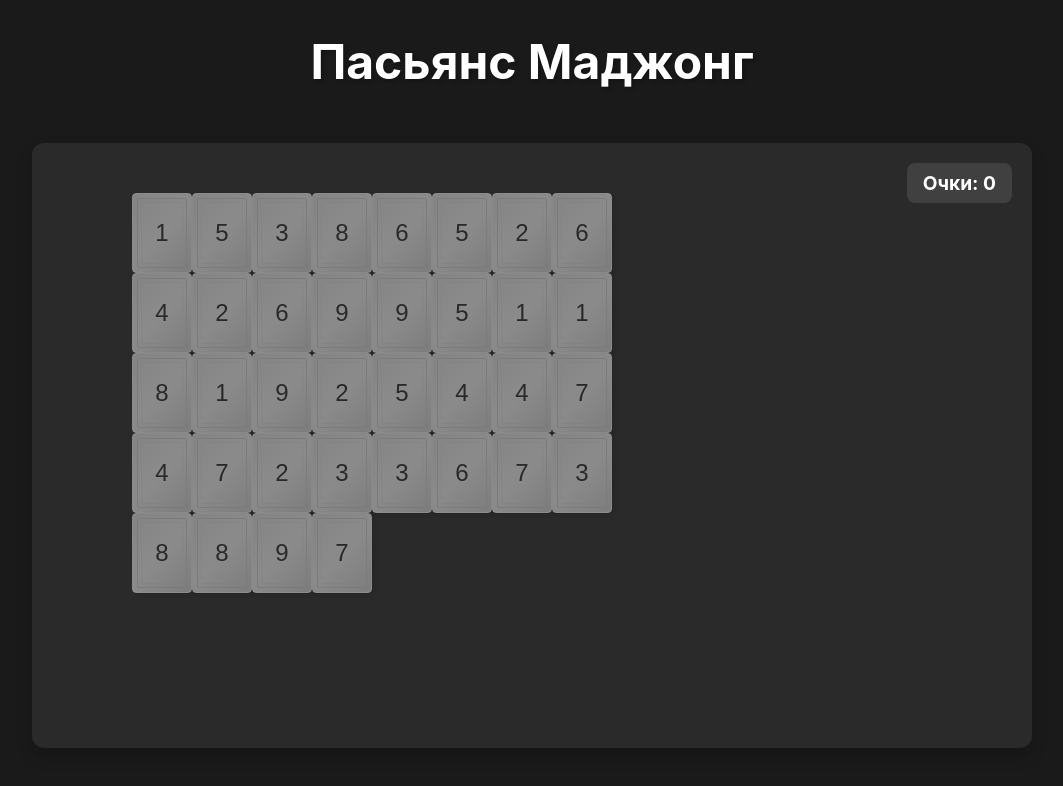
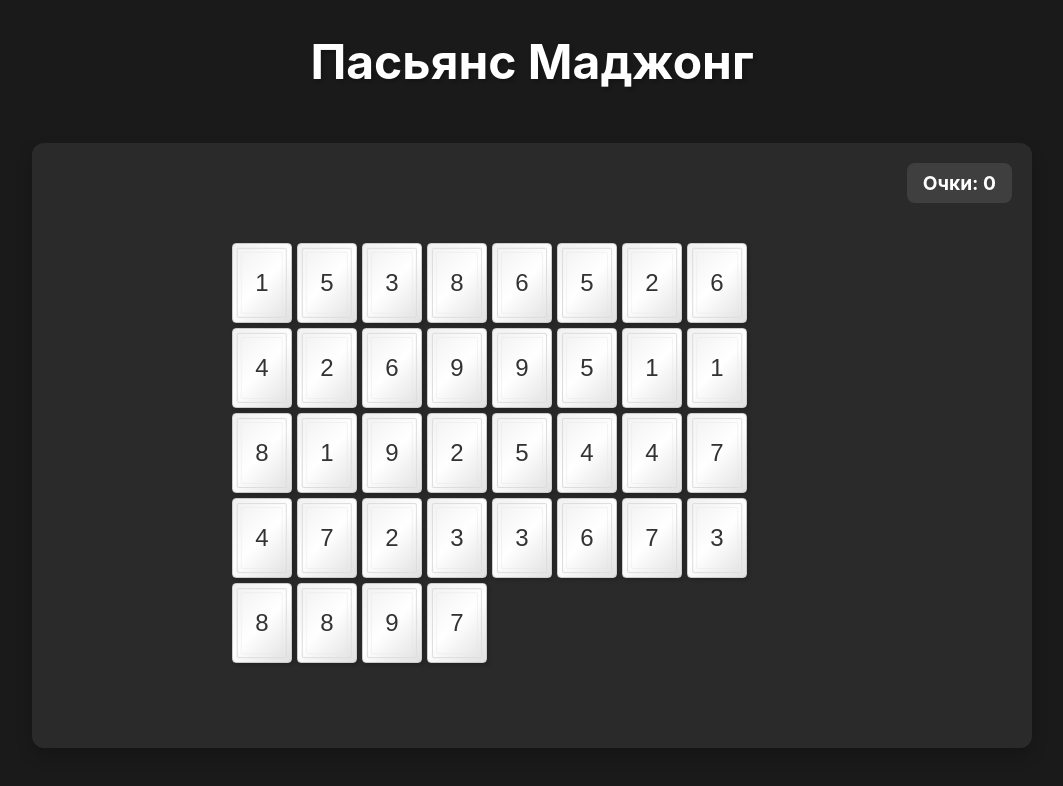
Before and after one commit to vvf11/monad-mahjong, a React (Create React App) app: page / in a window 1280 px wide. Both pictures are taken after a click on the button "Начать игру". Shown: the top 786 px of the page, without its empty margins (108-1171 px from the left). Built offline with nearby package versions, Linux system fonts and the light colour scheme.

Commit message:
Fix 3D effects and tile positioning

```diff
--- a/src/App.js
+++ b/src/App.js
@@ -28,9 +28,17 @@ const GameBoard = styled.div`
   justify-content: center;
   align-items: center;
   position: relative;
-  overflow: hidden;
+  overflow: visible;
   perspective: 1000px;
   margin: 20px;
+  transform-style: preserve-3d;
+`;
+
+const TilesContainer = styled.div`
+  position: relative;
+  width: 100%;
+  height: 100%;
+  transform-style: preserve-3d;
 `;
 
 const StartButton = styled.button`
@@ -113,8 +121,8 @@ function App() {
           layout.push({
             id: index,
             value: numbers[index],
-            x: 100 + x * 60,
-            y: 50 + y * 80,
+            x: 200 + x * 65,
+            y: 100 + y * 85,
             z: 0
           });
           index++;
@@ -124,15 +132,15 @@ function App() {
 
     // Добавляем второй слой (6x6)
     const secondLayerSize = 6;
-    const secondLayerOffset = 1; // Смещение от края на 1 плитку
+    const secondLayerOffset = 1;
     for (let y = 0; y < secondLayerSize; y++) {
       for (let x = 0; x < secondLayerSize; x++) {
         if (index < numbers.length) {
           layout.push({
             id: index,
             value: numbers[index],
-            x: 100 + (secondLayerOffset + x) * 60 + 15,
-            y: 50 + (secondLayerOffset + y) * 80 + 15,
+            x: 200 + (secondLayerOffset + x) * 65 + 20,
+            y: 100 + (secondLayerOffset + y) * 85 + 20,
             z: 1
           });
           index++;
@@ -142,15 +150,15 @@ function App() {
 
     // Добавляем третий слой (4x4)
     const thirdLayerSize = 4;
-    const thirdLayerOffset = 2; // Смещение от края на 2 плитки
+    const thirdLayerOffset = 2;
     for (let y = 0; y < thirdLayerSize; y++) {
       for (let x = 0; x < thirdLayerSize; x++) {
         if (index < numbers.length) {
           layout.push({
             id: index,
             value: numbers[index],
-            x: 100 + (thirdLayerOffset + x) * 60 + 30,
-            y: 50 + (thirdLayerOffset + y) * 80 + 30,
+            x: 200 + (thirdLayerOffset + x) * 65 + 40,
+            y: 100 + (thirdLayerOffset + y) * 85 + 40,
             z: 2
           });
           index++;
@@ -160,15 +168,15 @@ function App() {
 
     // Добавляем верхний слой (2x2)
     const topLayerSize = 2;
-    const topLayerOffset = 3; // Смещение от края на 3 плитки
+    const topLayerOffset = 3;
     for (let y = 0; y < topLayerSize; y++) {
       for (let x = 0; x < topLayerSize; x++) {
         if (index < numbers.length) {
           layout.push({
             id: index,
             value: numbers[index],
-            x: 100 + (topLayerOffset + x) * 60 + 45,
-            y: 50 + (topLayerOffset + y) * 80 + 45,
+            x: 200 + (topLayerOffset + x) * 65 + 60,
+            y: 100 + (topLayerOffset + y) * 85 + 60,
             z: 3
           });
           index++;
@@ -214,6 +222,7 @@ function App() {
         ) : (
           <>
             <ScoreDisplay>Очки: {score}</ScoreDisplay>
+            <TilesContainer>
               {tiles.map(tile => (
                 <Tile
                   key={tile.id}
@@ -226,6 +235,7 @@ function App() {
                   onClick={() => handleTileClick(tile)}
                 />
               ))}
+            </TilesContainer>
           </>
         )}
       </GameBoard>
--- a/src/components/Tile.js
+++ b/src/components/Tile.js
@@ -28,6 +28,8 @@ const TileContainer = styled.div`
     ${props.isBlocked ? 'translateY(0)' : ''}`};
   opacity: ${props => props.isBlocked ? 0.6 : 1};
   border: 1px solid #ccc;
+  transform-style: preserve-3d;
+  backface-visibility: hidden;
 
   &:before {
     content: '';
@@ -39,6 +41,7 @@ const TileContainer = styled.div`
     border: 1px solid #ddd;
     border-radius: 2px;
     pointer-events: none;
+    transform: translateZ(1px);
   }
 
   &:hover {
@@ -58,6 +61,7 @@ const TileContainer = styled.div`
     background: ${props => props.isBlocked ? 'rgba(0, 0, 0, 0.2)' : 'none'};
     border-radius: 4px;
     pointer-events: none;
+    transform: translateZ(2px);
   }
 `;
 
@@ -68,6 +72,7 @@ const TileValue = styled.div`
   display: flex;
   justify-content: center;
   align-items: center;
+  transform-style: preserve-3d;
 
   &:before {
     content: '';
@@ -79,12 +84,14 @@ const TileValue = styled.div`
     border: 1px solid #e8e8e8;
     border-radius: 2px;
     opacity: 0.5;
+    transform: translateZ(1px);
   }
 `;
 
 const Tile = ({ value, x, y, z, isSelected, isBlocked, onClick }) => {
   return (
     <TileContainer
+      className="tile-container"
       x={x}
       y={y}
       z={z}
--- a/src/index.css
+++ b/src/index.css
@@ -12,4 +12,20 @@ body {
   -moz-osx-font-smoothing: grayscale;
   background-color: #1a1a1a;
   color: white;
+  min-height: 100vh;
+  overflow-x: hidden;
 }
+
+#root {
+  width: 100%;
+  min-height: 100vh;
+  display: flex;
+  justify-content: center;
+  align-items: center;
+  perspective: 1000px;
+  transform-style: preserve-3d;
+}
+
+.tile-container {
+  transform-style: preserve-3d;
+}
```
Lines whose indentation alone changed are shown as unchanged.
